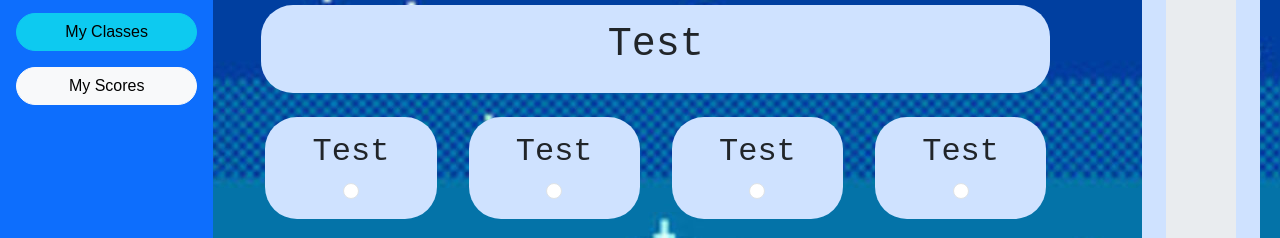
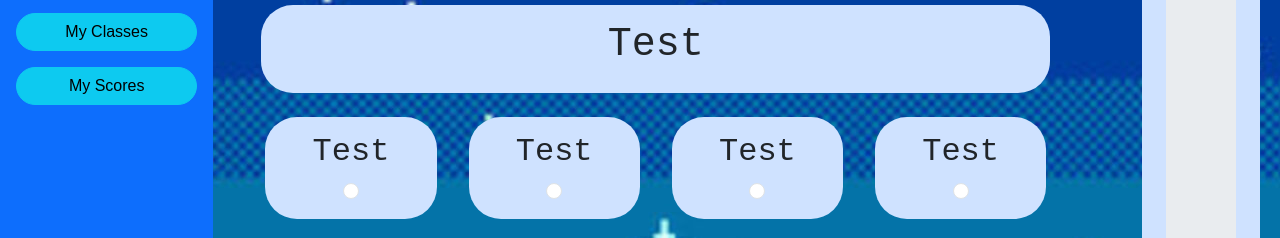
Before and after one commit to ArshaanSindhwani/EduFun, a website: page frontend/Game/Game.html in a window 1280 px wide. Shown: the part 188-426 px from the top of the page. Drawn offline with nearby package versions, Linux system fonts and the light colour scheme; no server answers; a web font is replaced by a local one.

Commit message:
Changed the colour of my scores button

```diff
--- a/frontend/Game/Game.html
+++ b/frontend/Game/Game.html
@@ -30,7 +30,7 @@
                 </div>
                 <button type="button" class="btn btn-info rounded-pill h-80 w-100 mb-3" id="user-nav">User info /Profile</button>
                 <button type="button" class="btn btn-info rounded-pill h-80 w-100 mb-3" id="classes-nav">My Classes</button>
-                <button type="button" class="btn btn-light rounded-pill h-80 w-100 mb-3" id="scores-nav">My Scores</button>
+                <button type="button" class="btn btn-info rounded-pill h-80 w-100 mb-3" id="scores-nav">My Scores</button>
             </div>
 
             <!-- Game Page Content-->
```
